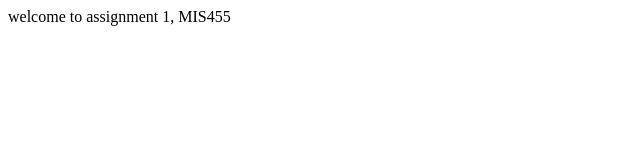
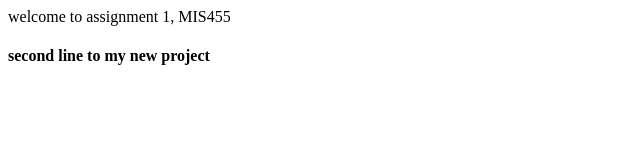
Before and after one commit to rezwan4students/assign1-css, a plain HTML site: page assignment1-cssbasics/index.html in a window 1280 px wide. Shown: the whole page, without its empty margins (0-640 px from the left). Drawn offline with Linux system fonts and the light colour scheme.

Commit message:
changed index file

```diff
--- a/assignment1-cssbasics/index.html
+++ b/assignment1-cssbasics/index.html
@@ -7,5 +7,6 @@
 </head>
 <body>
     welcome to assignment 1, MIS455
+    <h4>second line to my new project</h4>
 </body>
 </html>
```
